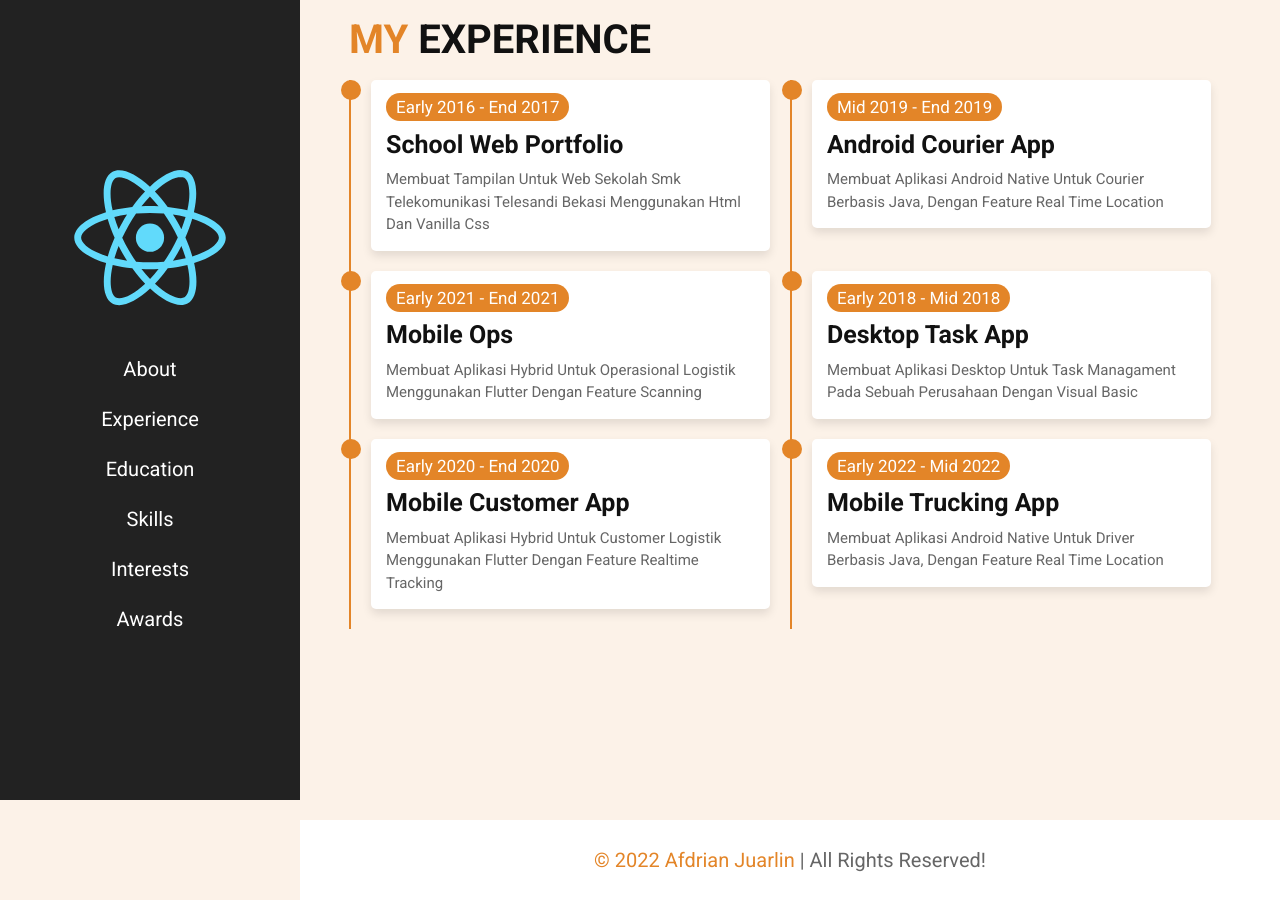
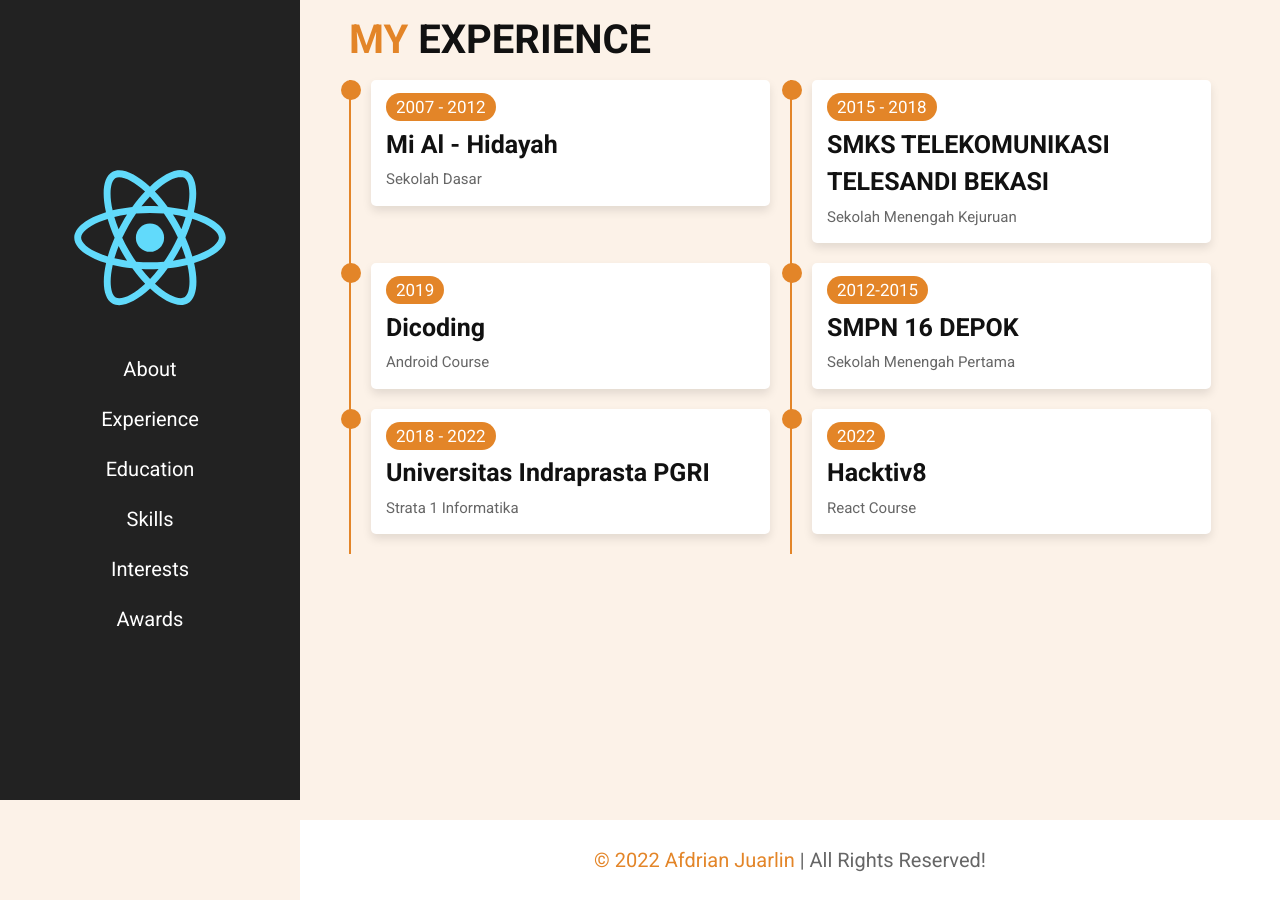
Before and after one commit to mamaM4U/online-portfolio, a React (Create React App) app: page /education in a window 1280 px wide. Built offline with nearby package versions, Linux system fonts and the light colour scheme.

Commit message:
education

```diff
--- a/src/pages/Education.js
+++ b/src/pages/Education.js
@@ -10,49 +10,49 @@
 
             <div className="box">
                 <div className="content">
-                    <span>early 2016 - end 2017 </span>
-                    <h3>School Web Portfolio</h3>
-                    <p>Membuat tampilan untuk web sekolah smk telekomunikasi telesandi bekasi menggunakan html dan vanilla css</p>
+                    <span>2007 - 2012 </span>
+                    <h3>Mi Al - Hidayah</h3>
+                    <p>Sekolah Dasar</p>
                 </div>
             </div>
 
             <div className="box">
                 <div className="content">
-                    <span> Mid 2019 - end 2019 </span>
-                    <h3>Android Courier App</h3>
-                    <p>Membuat aplikasi android native untuk courier berbasis java, dengan feature real time location</p>
+                    <span> 2015 - 2018 </span>
+                    <h3>SMKS TELEKOMUNIKASI TELESANDI BEKASI</h3>
+                    <p>Sekolah Menengah Kejuruan</p>
                 </div>
             </div>
 
             <div className="box">
                 <div className="content">
-                    <span>early 2021 - end 2021 </span>
-                    <h3>Mobile ops</h3>
-                    <p>Membuat aplikasi hybrid untuk operasional logistik menggunakan flutter dengan feature scanning</p>
+                    <span>2019</span>
+                    <h3>Dicoding</h3>
+                    <p>Android Course</p>
                 </div>
             </div>
 
             <div className="box">
                 <div className="content">
-                    <span>early 2018 - mid 2018 </span>
-                    <h3>Desktop Task App</h3>
-                    <p>Membuat aplikasi desktop untuk task managament pada sebuah perusahaan dengan visual basic</p>
+                    <span>2012-2015</span>
+                    <h3>SMPN 16 DEPOK</h3>
+                    <p>Sekolah Menengah Pertama</p>
                 </div>
             </div>
 
             <div className="box">
                 <div className="content">
-                    <span>early 2020 - end 2020 </span>
-                    <h3>Mobile Customer App</h3>
-                    <p>Membuat aplikasi hybrid untuk customer logistik menggunakan flutter dengan feature realtime tracking</p>
+                    <span>2018 - 2022 </span>
+                    <h3>Universitas Indraprasta PGRI</h3>
+                    <p>Strata 1 Informatika</p>
                 </div>
             </div>
 
             <div className="box">
                 <div className="content">
-                    <span>early 2022 - mid 2022 </span>
-                    <h3>Mobile Trucking App</h3>
-                    <p>Membuat aplikasi android native untuk driver berbasis java, dengan feature real time location</p>
+                    <span>2022</span>
+                    <h3>Hacktiv8</h3>
+                    <p>React Course</p>
                 </div>
             </div>
 
```
